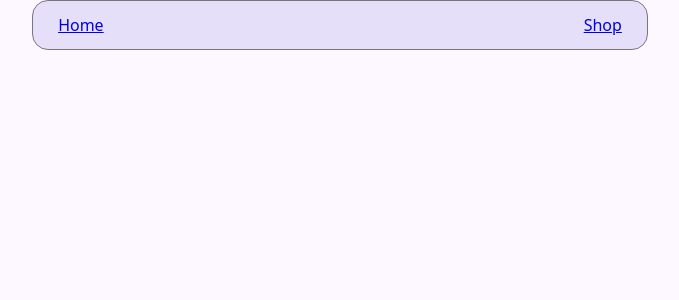
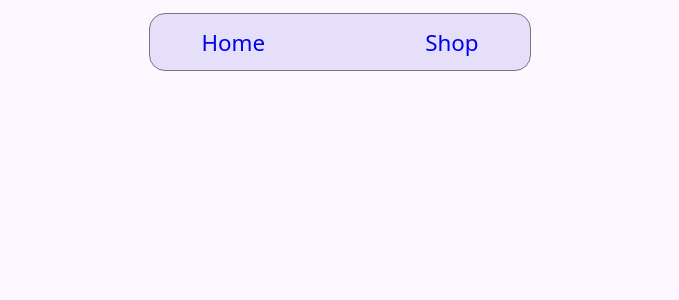
Before and after one commit to ajayfoo/odin-shopping-cart, a React (Vite) app: page / in a window 1280 px wide. Shown: the top 300 px of the page, without its empty margins (300-979 px from the left). Built offline with nearby package versions, Linux system fonts and the light colour scheme.

Commit message:
style: add material colors

```diff
--- a/src/components/MainNavbar/MainNavbar.module.css
+++ b/src/components/MainNavbar/MainNavbar.module.css
@@ -4,8 +4,13 @@
   display: flex;
   border: 1px solid var(--outline);
   max-width: fit-content;
-  margin: 0 auto;
-  gap: clamp(4rem, 40vw, 30rem);
-  padding: clamp(0.5rem, 1vw, 1rem) clamp(1rem, 2vw, 2rem);
+  margin: var(--small-gap) auto;
+  gap: clamp(4rem, 20vw, 10rem);
+  padding: var(--small-gap) var(--medium-gap);
   border-radius: var(--large-radius);
 }
+
+.main-nav > a {
+  text-decoration: none;
+  font-size: var(--medium-font);
+}
--- a/src/main.css
+++ b/src/main.css
@@ -6,6 +6,11 @@
   --small-radius: 4px;
   --medium-radius: 8px;
   --large-radius: 16px;
+  --small-gap: clamp(0.5rem, 1vw, 1rem);
+  --medium-gap: clamp(2rem, 4vw, 4rem);
+  --small-font: clamp(0.5rem, 1vw, 0.8rem);
+  --normal-font: clamp(1rem, 2vw, 1.1rem);
+  --medium-font: clamp(1.2rem, 3vw, 1.4rem);
 }
 *,
 *::before,
```
Also changed, not shown: 1 other file (tests, documents, lock files or other folders).
